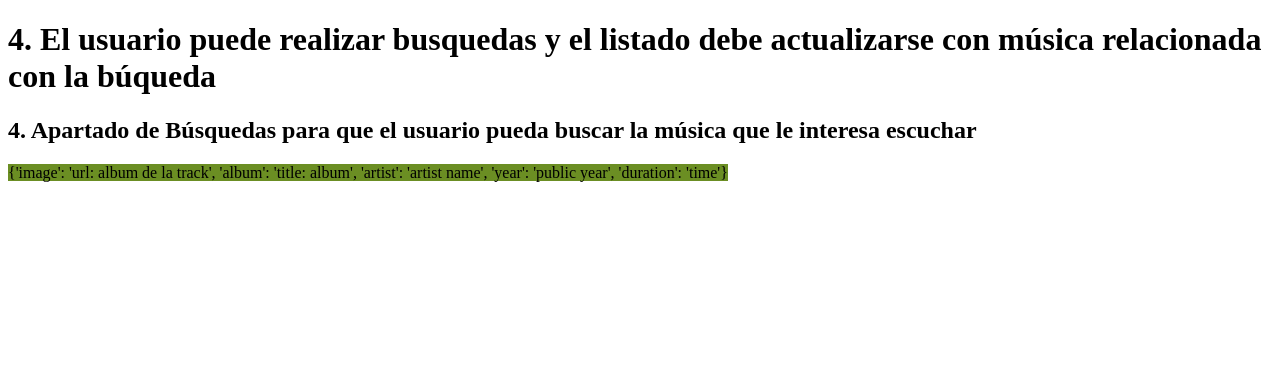
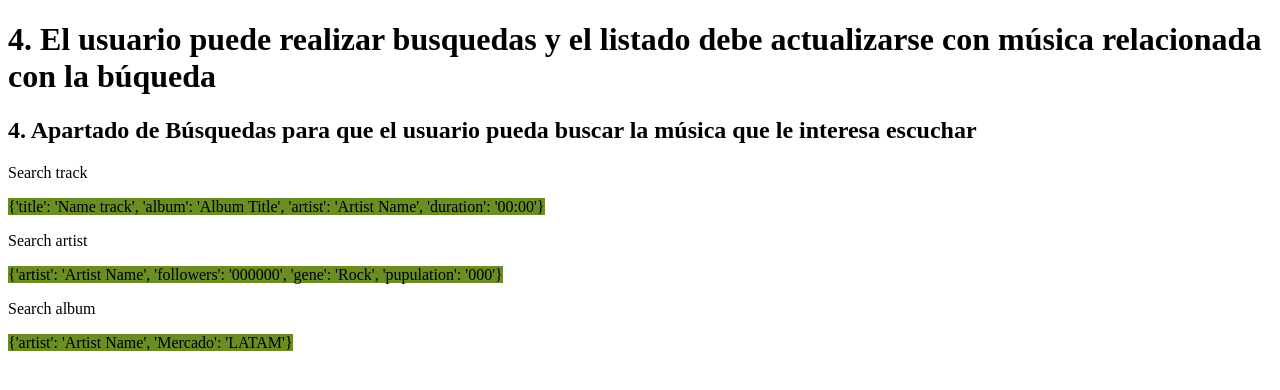
Before and after one commit to martinmendozadev/spotify-clone, a Django app: page /music/search/ in a window 1280 px wide. Shown: the top 390 px of the page. Run offline with Django 3.2, Linux system fonts and the light colour scheme; parts of the project's set-up code (start-up, migrations or seed data) failed here and were passed over.

Commit message:
JSON fist rewiewv

```diff
--- a/spotify/music/urls.py
+++ b/spotify/music/urls.py
@@ -11,22 +11,22 @@ urlpatterns = [
     # Management
     path(
         route='search/',
-        view=views.search_music,
+        view=views.search,
         name='search'
     ),
     path(
         route='my-favorites/',
-        view=views.favorite_music,
+        view=views.favorite,
         name='myFavorite'
     ),
     path(
         route='playMusic/',
-        view=views.play_music,
+        view=views.play,
         name='playMusic'
     ),
     path(
         route='detailMusic/',
-        view=views.detali_music,
-        name='detailMusic'
+        view=views.myLibrary,
+        name='myLibrary'
     ),
 ]
--- a/spotify/music/views.py
+++ b/spotify/music/views.py
@@ -4,63 +4,78 @@
 from django.shortcuts import render
 
 
-def search_music(request):
+def search(request):
+    """View search"""
     track = {
-        'image': 'url: album de la track',
-        'album': 'title: album',
-        'artist': 'artist name',
-        'year': 'public year',
-        'duration': 'time',
+        'title': 'Name track',
+        'album': 'Album Title',
+        'artist': 'Artist Name',
+        'duration': '00:00',
+    }
+    artist = {
+        'artist': 'Artist Name',
+        'followers': '000000',
+        'gene': 'Rock',
+        'pupulation': '000'
+    }
+    album = {
+        'artist': 'Artist Name',
+        'Mercado': 'LATAM',
+    }
+    context = {
+        'track': track,
+        'artist': artist,
+        'album': album,
     }
 
     return render(
         request=request,
         template_name='music/search.html',
-        context={'track': track},
+        context=context,
     )
 
 
-def detali_music(request):
+def myLibrary(request):
     data = [
         {
-            'image': 'url: album de la track',
-            'name_track': 'name track',
-            'is_favorite': 'boolean value',
-            'duration': 'time',
+            'num': '1',
+            'title': 'Title 1',
+            'is_favorite': 'false',
+            'duration': '00:00:00',
         },
         {
-            'image': 'url: album de la track 2',
-            'name_track': 'name track 2',
-            'is_favorite': 'boolean value 2',
-            'duration': 'time 2',
+            'num': '2',
+            'title': 'Title 2',
+            'is_favorite': 'false',
+            'duration': '00:00:00',
         },
         {
-            'image': 'url: album de la track 3',
-            'name_track': 'name track 3',
-            'is_favorite': 'boolean value 3',
-            'duration': 'time 3',
+            'num': '3',
+            'title': 'Title 3',
+            'is_favorite': 'true',
+            'duration': '00:00:00',
         },
         {
-            'image': 'url: album de la track 4',
-            'name_track': 'name track 4',
-            'is_favorite': 'boolean value 4',
-            'duration': 'time 4',
+            'num': '4',
+            'title': 'Title 4',
+            'is_favorite': 'false',
+            'duration': '00:00:00',
         },
     ]
 
     return render(
         request=request,
-        template_name='music/detail.html',
+        template_name='music/myLibrary.html',
         context={'data': data}
     )
 
 
-def play_music(request):
+def play(request):
     data = {
-        'image': 'url: album de la track',
-        'name_track': 'name track',
-        'album': 'boolean value',
-        'duration': 'time',
+        'title': 'Title',
+        'album': 'Album',
+        'artist': 'Artist Name',
+        'duration': '00:00:00',
     }
 
     return render(
@@ -70,39 +85,39 @@ def play_music(request):
     )
 
 
-def save_music():
+def save():
     pass
 
 
-def favorite_music(request):
+def favorite(request):
     data = [
         {
             'title': 'title song',
             'artist': 'Artist name',
             'album': 'Album name',
-            'year': 'Year publish',
-            'duration': 'minutes'
+            'duration': 'minutes',
+            'is_favorite': 'true',
         },
         {
             'title': 'title song 2',
             'artist': 'Artist name 2',
             'album': 'Album name 2',
-            'year': 'Year publish 2',
-            'duration': 'minutes 2'
+            'duration': 'minutes 2',
+            'is_favorite': 'true',
         },
         {
             'title': 'title song 3',
             'artist': 'Artist name 3',
             'album': 'Album name 3',
-            'year': 'Year publish 3',
-            'duration': 'minutes 3'
+            'duration': 'minutes 3',
+            'is_favorite': 'true',
         },
         {
             'title': 'title song 4',
             'artist': 'Artist name 4',
             'album': 'Album name 4',
-            'year': 'Year publish 4',
-            'duration': 'minutes 4'
+            'duration': 'minutes 4',
+            'is_favorite': 'true',
         },
     ]
     return render(
--- a/spotify/templates/music/favorites.html
+++ b/spotify/templates/music/favorites.html
@@ -8,8 +8,9 @@
   <h1>6. El usuario puede seleccionar su música favorita</h1>
 
   {% for item in data %}
+     <span style="background-color: olivedrab">{{ item.title }} </span><br>
+    {{ item }} <br><br>
 
-     <span style="background-color: olivedrab">{{ item.title }} </span>
    {% endfor %}
 
 </body>
--- a/spotify/templates/music/detail.html
+++ b/spotify/templates/music/myLibrary.html
@@ -11,7 +11,7 @@
 
 
    {% for item in data %}
-     <span style="background-color: olivedrab"> {{ item.name_track }}</span>
+    {{ item }} <br>
    {% endfor %}
 </body>
 </html>
--- a/spotify/templates/music/search.html
+++ b/spotify/templates/music/search.html
@@ -8,6 +8,11 @@
   <h1>4. El usuario puede realizar busquedas y el listado debe actualizarse con música relacionada con la búqueda</h1>
   <h2>4. Apartado de Búsquedas para que el usuario pueda buscar la música que le interesa escuchar</h2>
 
-   <span style="background-color: olivedrab">{{ track }}</span>
+    <p>Search  track</p>
+    <span style="background-color: olivedrab">{{ track }}</span>
+    <p>Search  artist</p>
+    <span style="background-color: olivedrab">{{ artist }}</span>
+    <p>Search  album</p>
+    <span style="background-color: olivedrab">{{ album }}</span>
 </body>
 </html>
```
Also changed, not shown: spotify/templates/index.html (+16 -8 lines), spotify/users/views.py (+20 -12 lines).
